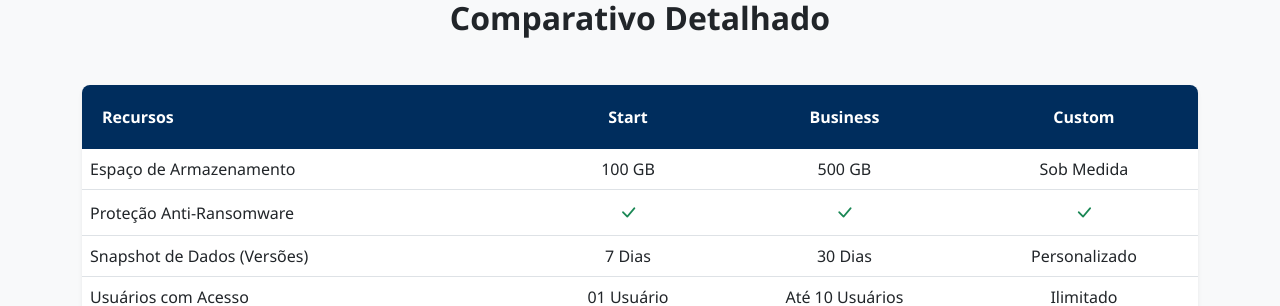
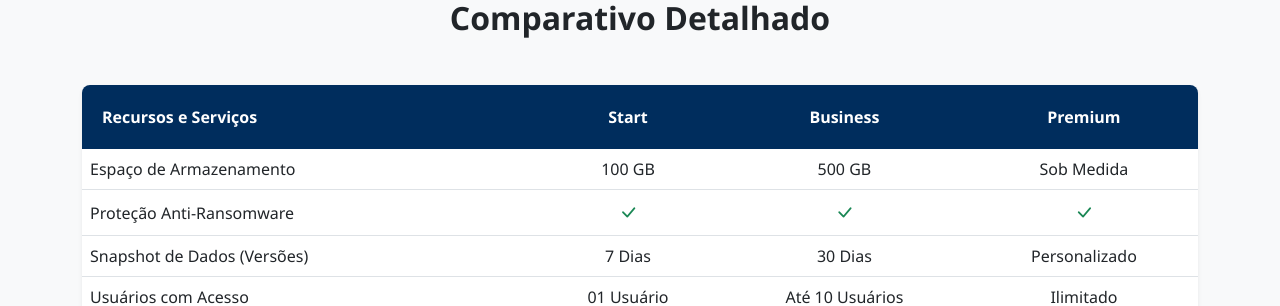
Before and after one commit to psinformaticagba/psinformaticagba.github.io, a Jekyll site: the page built from nuvem.html, in a window 1280 px wide and 900 px high, scrolled down 1015 px. Shown: the part 154-460 px from the top of the window. Built offline with Jekyll 4.4.1, drawn with Linux system fonts in a browser that asks for light colours.

Commit message:
pequenos ajustes

```diff
--- a/nuvem.html
+++ b/nuvem.html
@@ -66,10 +66,10 @@ title: "LibreCloud - Backup e Nuvem Privada"
             <table class="table comparison-table bg-white m-0 text-center align-middle">
                 <thead>
                     <tr>
-                        <th class="text-start">Recursos</th>
+                        <th class="text-start">Recursos e Serviços</th>
                         <th>Start</th>
                         <th>Business</th>
-                        <th>Custom</th>
+                        <th>Premium</th>
                     </tr>
                 </thead>
                 <tbody>
```
